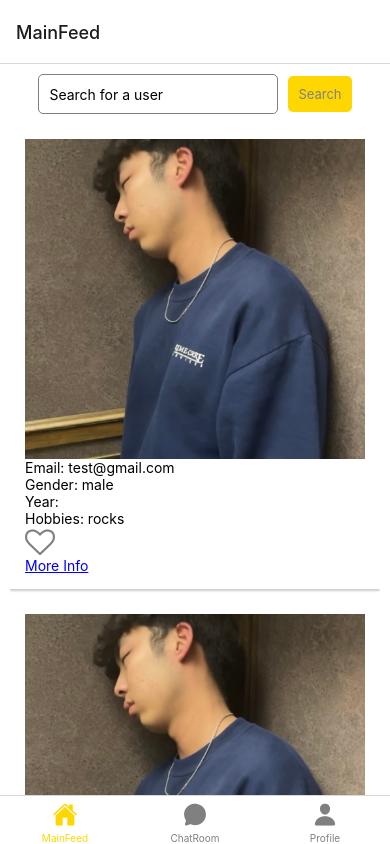
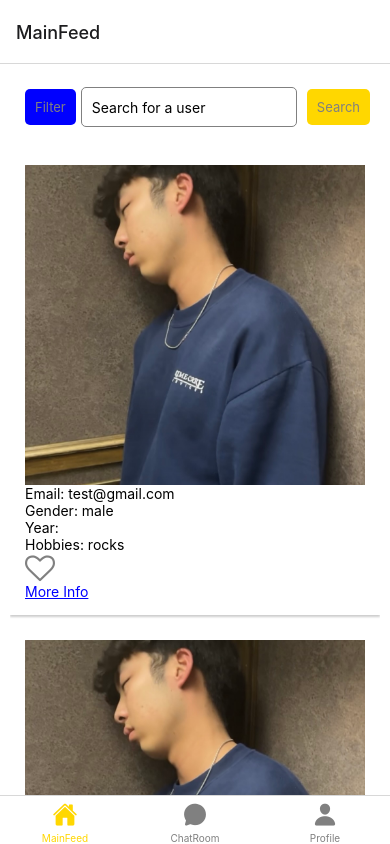
Before and after one commit to aberiggs/BoilerMatch, a React Native app in the folder frontend/: screen /MainTabNavigator in a window 390 px wide. Built offline with nearby package versions, Linux system fonts and the light colour scheme.

Commit message:
filter and deactivate

```diff
--- a/frontend/screens/MainFeed.js
+++ b/frontend/screens/MainFeed.js
@@ -296,9 +296,15 @@ const onRefresh = () => {
   }
 };
     return(
-
         <View style={styles.container}>
         <View style={styles.topBar}>
+        <TouchableOpacity
+          style={styles.filterButton}
+          onPress={handleSearchButtonPress}
+        >
+          <Text style={styles.searchButtonText}>Filter</Text>
+        </TouchableOpacity>
+
         <TextInput
           style={styles.input}
           placeholder="Search for a user"
@@ -312,7 +318,6 @@ const onRefresh = () => {
         >
           <Text style={styles.searchButtonText}>Search</Text>
         </TouchableOpacity>
-
         </View>
 
 
@@ -413,6 +418,12 @@ const styles = StyleSheet.create({
     padding: 10,
     borderRadius: 5,
   },
+  filterButton: {
+    margin: 5,
+    backgroundColor: 'blue', // Change the background color as desired
+    padding: 10,
+    borderRadius: 5,
+  },
   searchButtonText: {
     color: 'gray', // Change the text color as desired
     fontSize: 13,
@@ -422,7 +433,7 @@ const styles = StyleSheet.create({
     alignItems: 'center',
     justifyContent: 'space-between',
     backgroundColor: 'white',
-    padding: 10,
+    padding: 20,
   },
   flatListContainer: {
     flex: 1, // Take up the remaining available space
```
